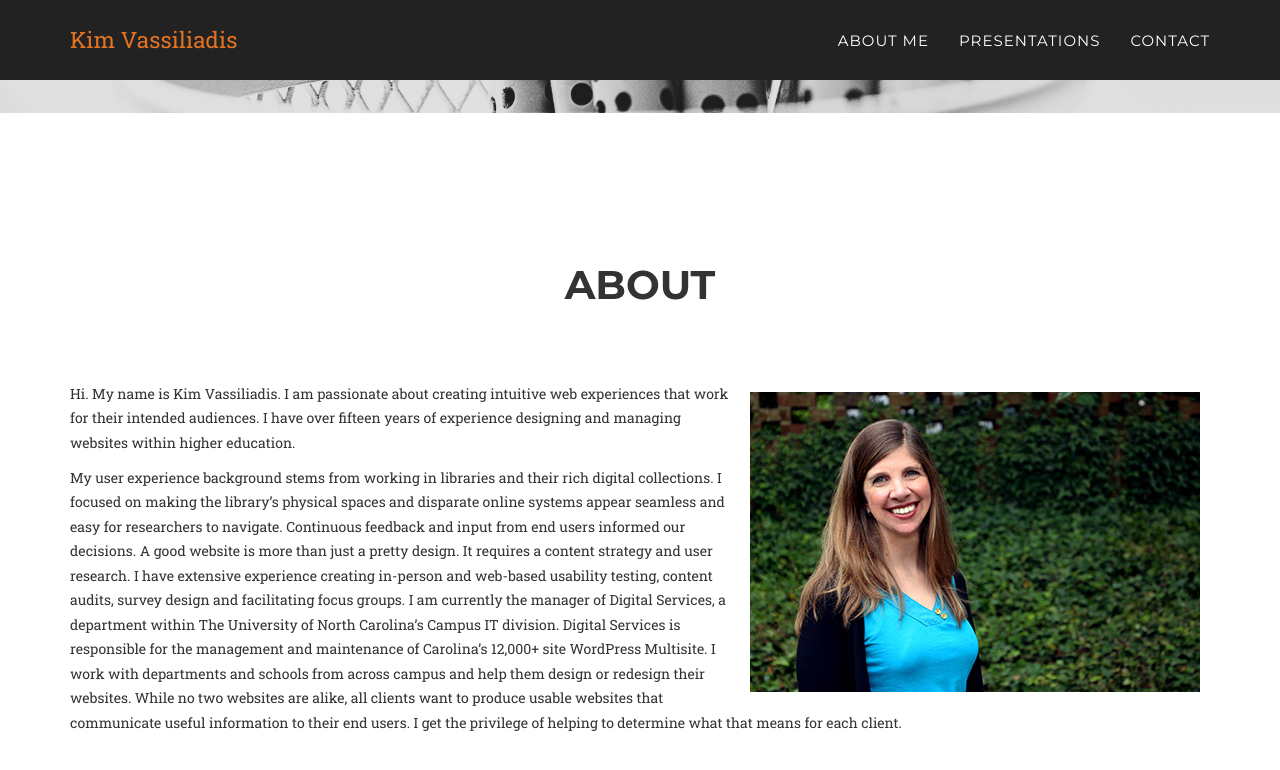
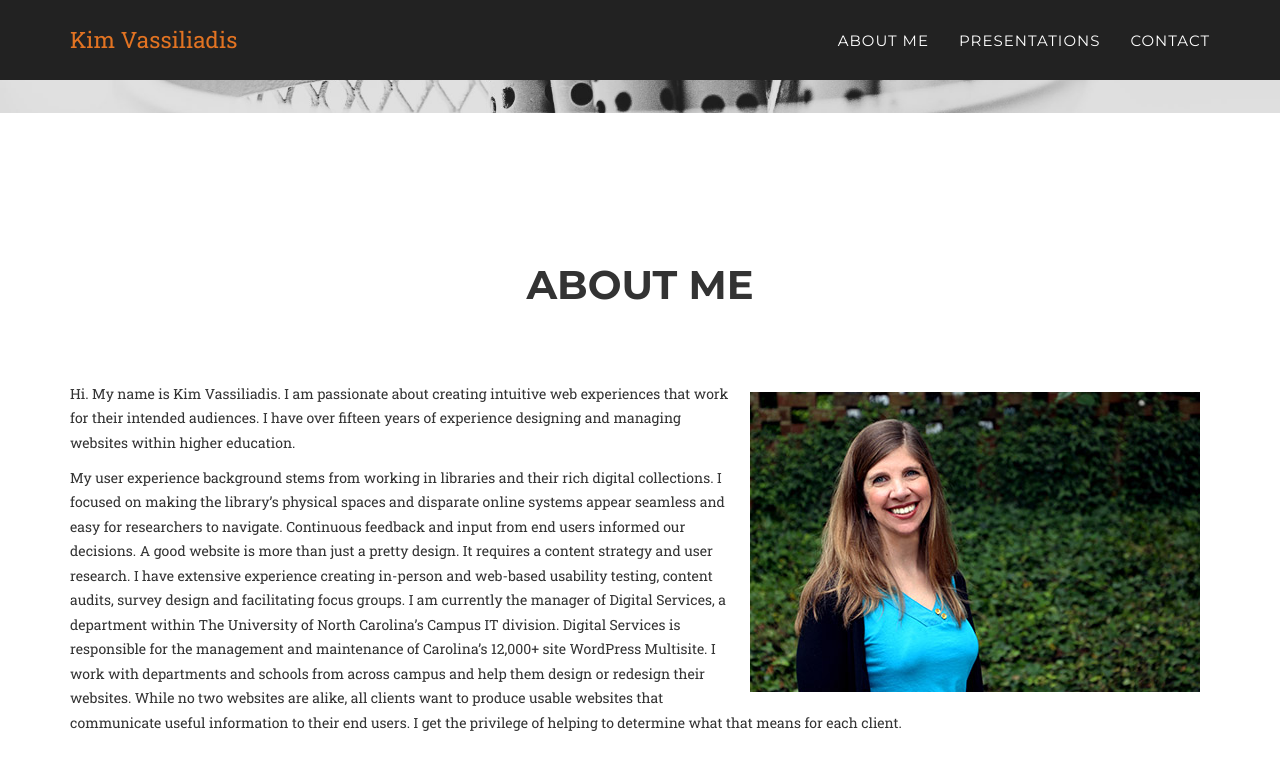
Before and after one commit to kimbrarian/jekyll, a Jekyll site: the page built from index.html, in a window 1280 px wide and 900 px high, scrolled down 645 px. Shown: the top 770 px of the window. Built offline with Jekyll 4.4.1, drawn with Linux system fonts in a browser that asks for light colours; some web fonts are replaced.

Commit message:
Update about.html

```diff
--- a/_includes/about.html
+++ b/_includes/about.html
@@ -3,7 +3,7 @@
         <div class="container">
             <div class="row">
                 <div class="col-lg-12 text-center">
-                    <h2 class="section-heading">About</h2>
+                    <h2 class="section-heading">About Me</h2>
                     <h3 class="section-subheading text-muted"></h3>
                 </div>
             </div>
```
